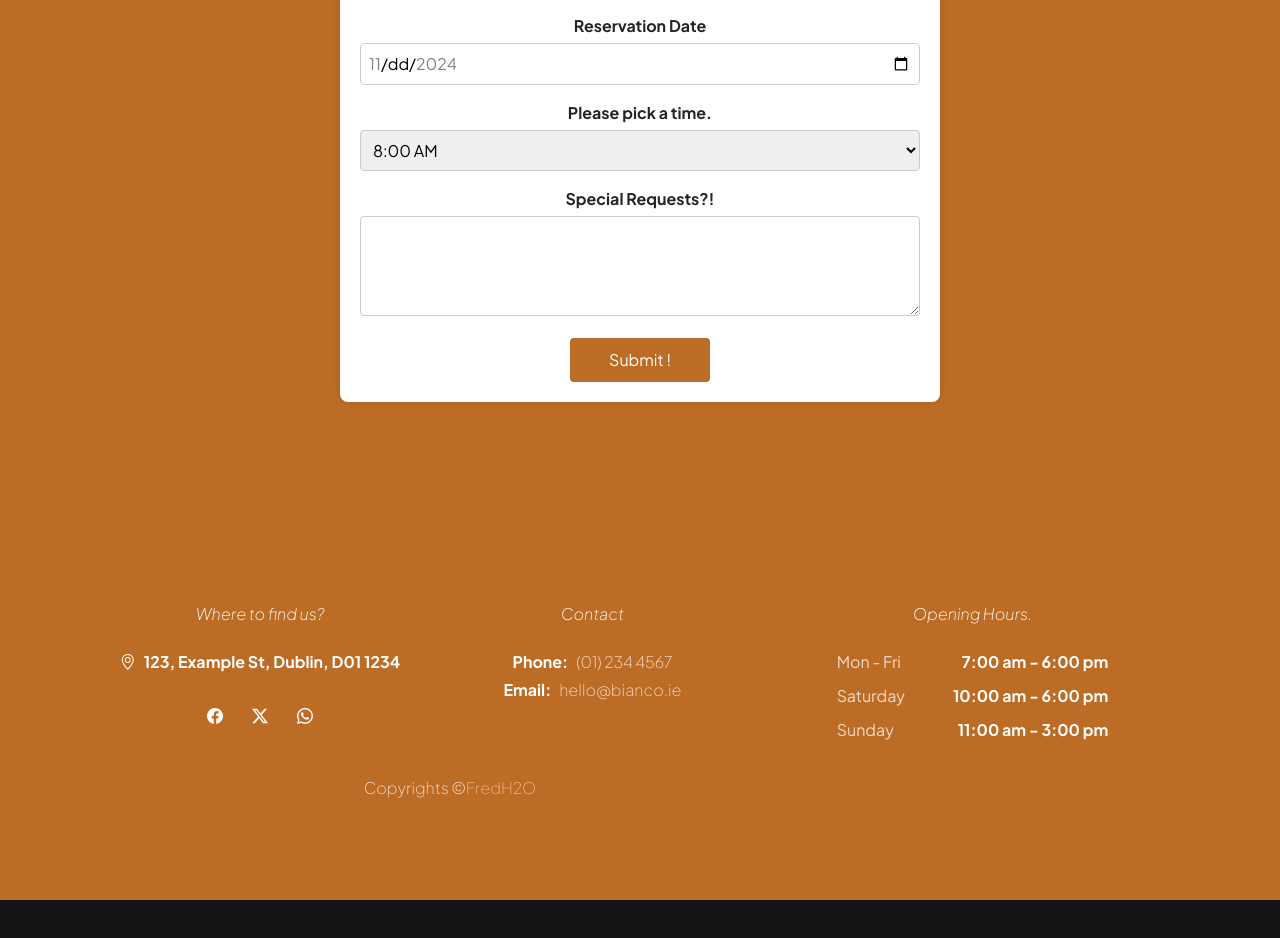
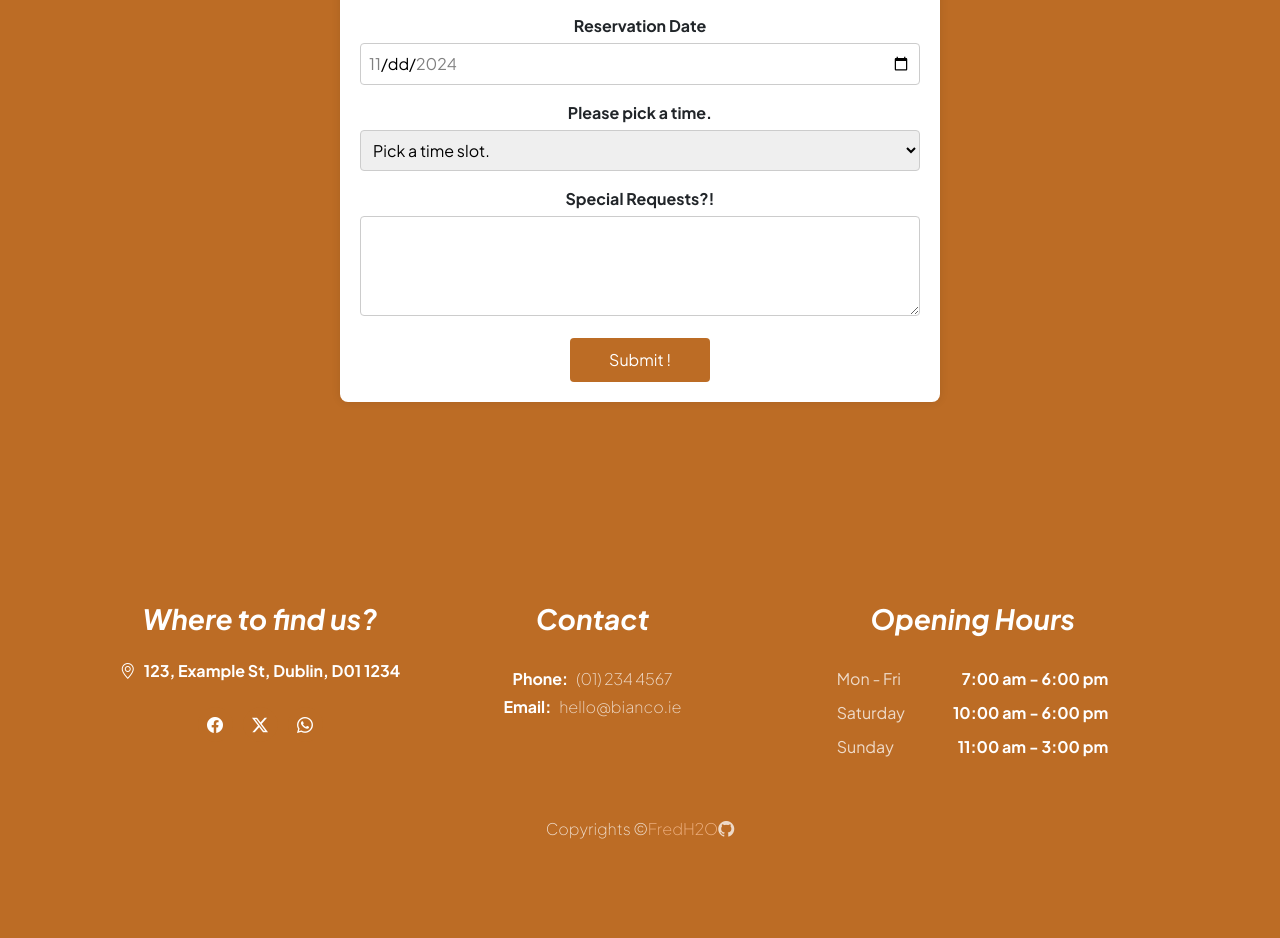
Before and after one commit to FredH2O/cafe-bianco, a React (Create React App) app: page /cafe-bianco/reservation in a window 1280 px wide. Shown: the part 520-1458 px from the top of the page. Before the commit the page ends 1420 px from the top, so only its background shows below. Built offline with nearby package versions, Linux system fonts and the light colour scheme; a web font is replaced by a local one.

Commit message:
Fixed footer

```diff
--- a/src/components/Footer/Footer.jsx
+++ b/src/components/Footer/Footer.jsx
@@ -4,7 +4,9 @@ function Footer() {
       <div className="container">
         <div className="row">
           <div className="col-lg-4 col-12 me-auto">
-            <em className="text-white d-block mb-4">Where to find us?</em>
+            <h4>
+              <em className="text-white d-block mb-4">Where to find us?</em>
+            </h4>
 
             <strong className="text-white">
               <i className="bi-geo-alt me-2"></i>
@@ -17,6 +19,8 @@ function Footer() {
                   href="https://www.facebook.com/"
                   className="social-icon-link bi-facebook"
                   target="_blank"
+                  rel="noreferrer"
+                  aria-label="Visit our facebook page!!"
                 ></a>
               </li>
 
@@ -24,7 +28,9 @@ function Footer() {
                 <a
                   href="https://x.com/home"
                   target="_blank"
+                  rel="noreferrer"
                   className="social-icon-link bi-twitter-x"
+                  aria-label="Visit our x / twitter page!!"
                 ></a>
               </li>
 
@@ -32,32 +38,42 @@ function Footer() {
                 <a
                   href="https://www.whatsapp.com/"
                   target="_blank"
+                  rel="noreferrer"
                   className="social-icon-link bi-whatsapp"
+                  aria-label="Message us on Whatsapp!!"
                 ></a>
               </li>
             </ul>
           </div>
 
           <div className="col-lg-3 col-12 mt-4 mb-3 mt-lg-0 mb-lg-0 d-flex flex-column align-items-center">
-            <em className="text-white d-block mb-4">Contact</em>
+            <h4>
+              <em className="text-white d-block mb-4">Contact</em>
+            </h4>
 
             <p className="d-flex mb-1">
               <strong className="me-2">Phone:</strong>
-              <a href="" className="site-footer-link">
+              <a href="telephone" rel="noreferrer" className="site-footer-link">
                 (01) 234 4567
               </a>
             </p>
 
             <p className="d-flex">
               <strong className="me-2">Email:</strong>
-              <a href="mailto:info@yourgmail.com" className="site-footer-link">
+              <a
+                href="mailto:info@yourgmail.com"
+                rel="noreferrer"
+                className="site-footer-link"
+              >
                 hello@bianco.ie
               </a>
             </p>
           </div>
 
           <div className="col-lg-5 col-12 d-flex flex-column align-items-center">
-            <em className="text-white d-block mb-4">Opening Hours.</em>
+            <h4>
+              <em className="text-white d-block mb-4">Opening Hours</em>
+            </h4>
 
             <ul className="opening-hours-list">
               <li className="d-flex justify-content-between">
@@ -81,16 +97,17 @@ function Footer() {
             </ul>
           </div>
 
-          <div className="col-lg-8 col-12 mt-4">
+          <div className="col-lg-12 col-12 mt-5 d-flex justify-content-center m-auto">
             <p className="copyright-text mb-0">
-              Copyrights ©
+              Copyrights &copy;
               <a
-                rel="sponsored"
+                rel="noreferrer"
                 href="https://github.com/FredH2O"
                 target="_blank"
               >
                 FredH2O
               </a>
+              <i class="bi bi-github"></i>
             </p>
           </div>
         </div>
--- a/src/components/Reservation/ConfirmedModal.jsx
+++ b/src/components/Reservation/ConfirmedModal.jsx
@@ -10,15 +10,15 @@ export default function ConfirmedModal({
 }) {
   return (
     <>
-      <Modal show={show} onHide={handleClose}>
+      <Modal show={show} onHide={handleClose} centered>
         <Modal.Header closeButton>
           <Modal.Title>Booking Confirmed!</Modal.Title>
         </Modal.Header>
         <Modal.Body>
           Your booking @ <strong>{time}</strong> has been confirmed!
           <br />
-          See you soon {name}!
-          {specialRequest && <>We will try to fulfill your special request!</>}
+          See you soon {name} !<br />
+          {specialRequest && <> We will try to fulfill your special request!</>}
         </Modal.Body>
         <Modal.Footer>
           <Button variant="primary" onClick={handleClose}>
--- a/src/components/Reservation/Reservation.jsx
+++ b/src/components/Reservation/Reservation.jsx
@@ -144,17 +144,17 @@ export default function Reservation() {
             <label htmlFor="time">Please pick a time.</label>
             <select
               id="time"
-              value="{formData.time}"
+              value={formData.time}
               name="time"
               onChange={handleChange}
               required
             >
-              <option value="" disabled>
-                Pick a time.
+              <option value="">Pick a time slot.</option>
+              <option value="8:00">8:00 AM</option>
+              <option value="9:00">9:00 AM</option>
+              <option value="10:00" disabled>
+                10:00 AM
               </option>
-              <option value="08:00">8:00 AM</option>
-              <option value="09:00">9:00 AM</option>
-              <option value="10:00">10:00 AM</option>
               <option value="11:00">11:00 AM</option>
             </select>
           </div>
```
